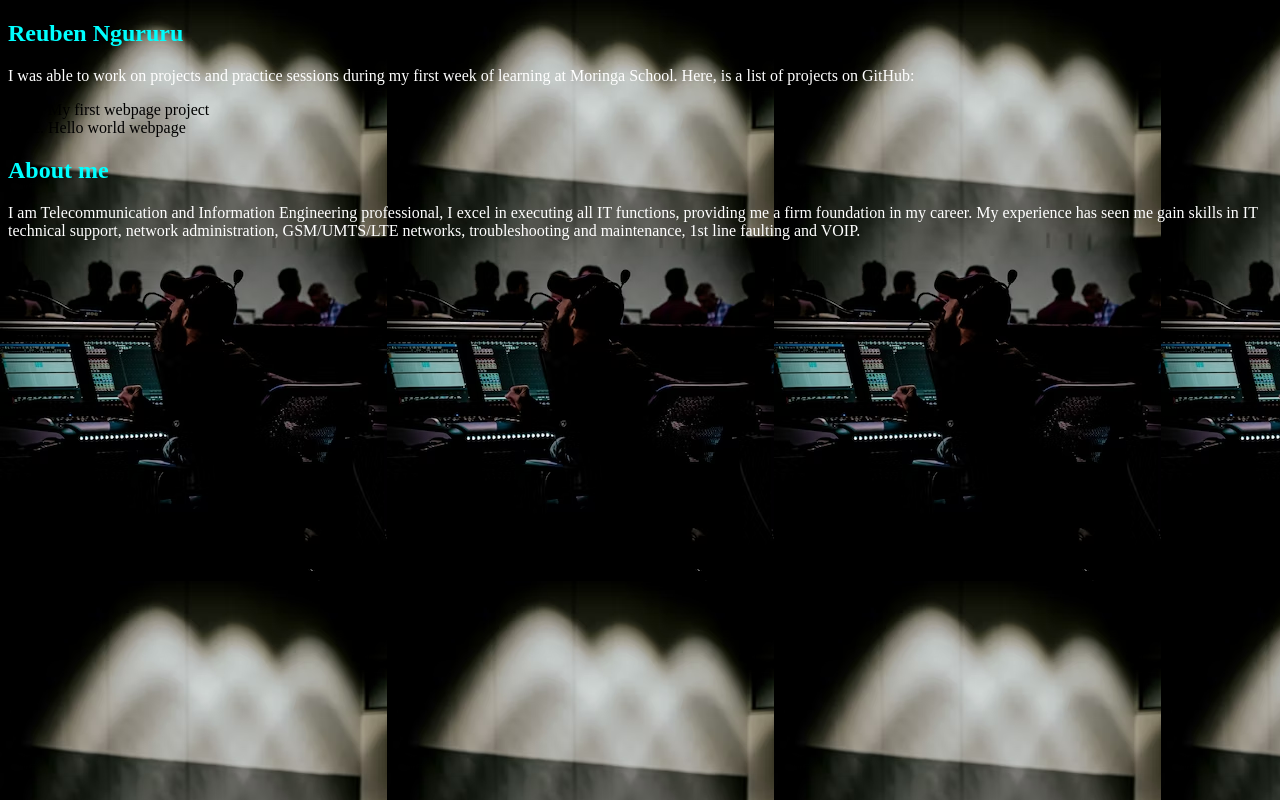
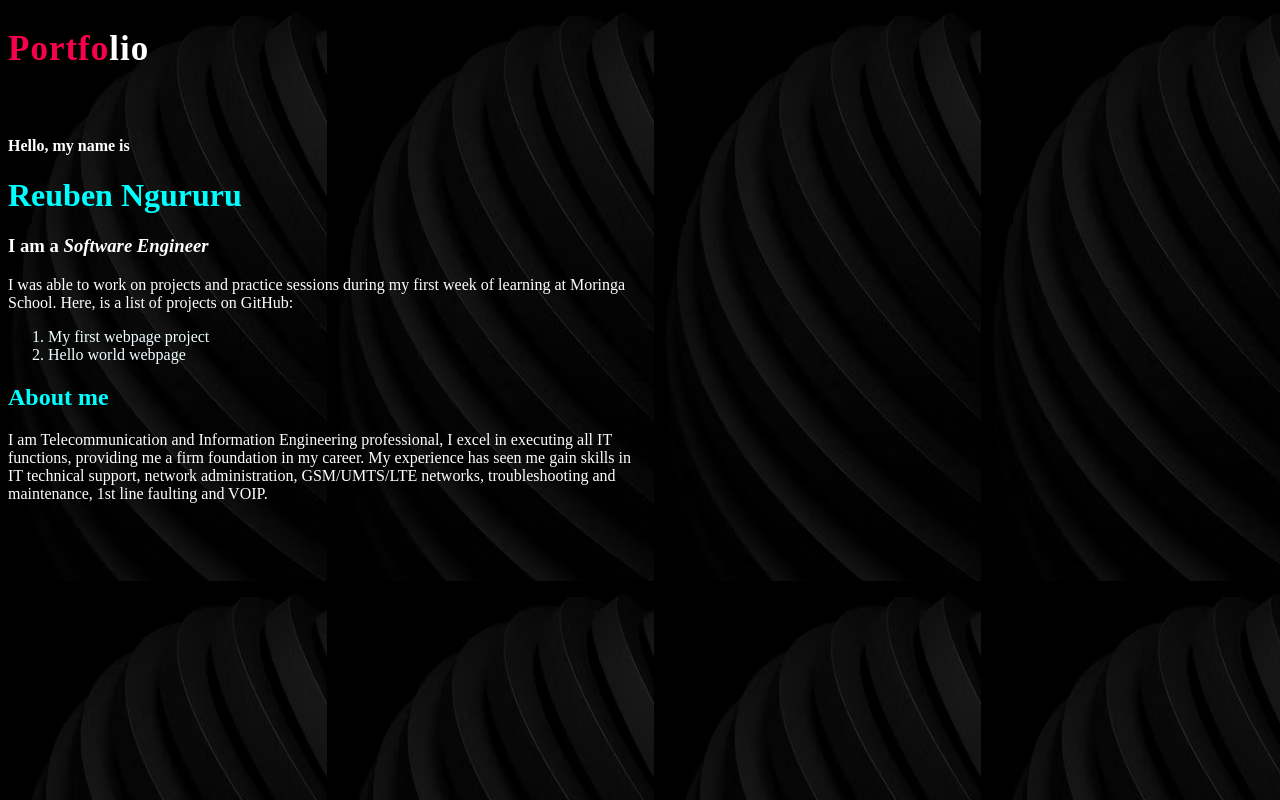
Before and after one commit to ngururu/week-one-IP, a plain HTML site: page index.html in a window 1280 px wide. Drawn offline with Linux system fonts and the light colour scheme.

Commit message:
update styling and add new image

```diff
--- a/CSS/style.css
+++ b/CSS/style.css
@@ -1,7 +1,26 @@
 body {
-    background-image: url(../Images/workplace.jpeg);
+    background-image: url(../Images/texture.jpeg);
+    background-color: black;
+    width: 50%;
 }
+.Portfolio{
+    color: #f9004d;
+    font-size: 35px;
+    letter-spacing: 1px;
+}
+span{
+    color: white;
+}
+.intro{
+    color: white;
+    }
 
+.projects{
+    color: azure;
+}
+h1{
+    color: cyan;
+}
 p {
     color: white;
 }
--- a/index.html
+++ b/index.html
@@ -8,9 +8,15 @@
     <link rel="stylesheet" href="CSS/style.css">
 </head>
 <body>
-    <h2>Reuben Ngururu</h2>
+    <h2 class="Portfolio">Portfo<span>lio</span></h2>
+    <br>
+    <div class="intro">
+    <h4>Hello, my name is</h4>
+    <h1><strong>Reuben Ngururu</strong></h1>
+    <h3>I am a <em>Software Engineer</em></h3>
+    </div>
 
-    <div>
+    <div class="projects">
         <p>
             I was able to work on projects and practice sessions during my first week of learning at Moringa School. Here, is a list of projects on GitHub:
             <ol>
```
Also changed, not shown: Images/texture.jpeg (added), 1 other file.
